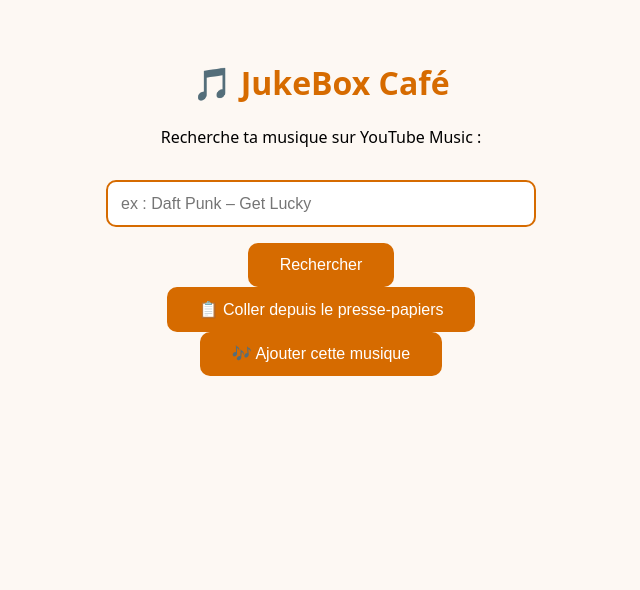
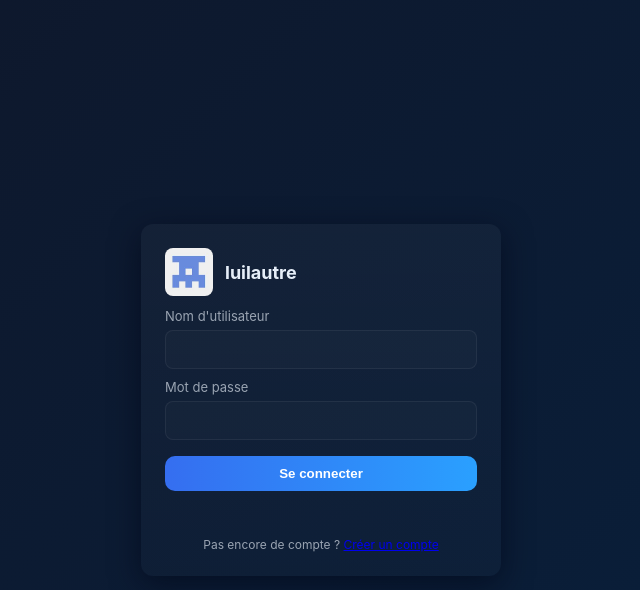
Before and after one commit to luilautre/login, a website: page public/index.html in a window 1280 px wide. Shown: the whole page, without its empty margins (319-959 px from the left). Drawn offline with Linux system fonts and the light colour scheme.

Commit message:
Revamp index.html for login interface

```diff
--- a/public/index.html
+++ b/public/index.html
@@ -1,78 +1,34 @@
 <!DOCTYPE html>
 <html lang="fr">
 <head>
-<meta charset="UTF-8">
-<meta name="viewport" content="width=device-width, initial-scale=1.0">
-<title>JukeBox Café</title>
-<style>
-  body {
-    font-family: system-ui, sans-serif;
-    background: #fdf8f3;
-    text-align: center;
-    padding: 2em;
-  }
-  h1 { color: #d66b00; }
-  input {
-    width: 90%;
-    max-width: 400px;
-    padding: 0.8em;
-    margin: 1em 0;
-    border: 2px solid #d66b00;
-    border-radius: 10px;
-    font-size: 1em;
-  }
-  button {
-    background: #d66b00;
-    color: #fff;
-    border: none;
-    padding: 0.8em 2em;
-    border-radius: 10px;
-    font-size: 1em;
-    cursor: pointer;
-  }
-  button:hover { background: #ff7f00; }
-</style>
+  <meta charset="UTF-8">
+  <meta name="viewport" content="width=device-width, initial-scale=1.0">
+  <title>luilautre | Connexion</title>
+  <link rel="stylesheet" href="styles.css">
 </head>
 <body>
-  <h1>🎵 JukeBox Café</h1>
-  <p>Recherche ta musique sur YouTube Music :</p>
-
-  <input id="search" type="text" placeholder="ex : Daft Punk – Get Lucky">
-  <br>
-  <button onclick="searchYTMusic()">Rechercher</button>
-  <br>
-  <button onclick="pasteLink()">📋 Coller depuis le presse-papiers</button>
-  <br>
-  <button onclick="addMusic()">🎶 Ajouter cette musique</button>
-
-  <script>
-    function searchYTMusic() {
-      const query = encodeURIComponent(document.getElementById('search').value.trim());
-      if (!query) return;
-      window.open(`https://music.youtube.com/search?q=${query}`, '_blank');
-    }
-
-    async function pasteLink() {
-      const text = await navigator.clipboard.readText();
-      document.getElementById('search').value = text;
-    }
-
-    function addMusic() {
-      const link = document.getElementById('search').value.trim();
-      const params = new URLSearchParams(window.location.search);
-      const cafe = params.get('café') || 'default';
-
-      if (!link.startsWith('http')) {
-        alert("Entre un lien YouTube valide !");
-        return;
-      }
-
-      fetch(`/add?café=${encodeURIComponent(cafe)}&link=${encodeURIComponent(link)}`)
-        .then(res => res.ok
-          ? alert("✅ Ta musique a été ajoutée !")
-          : alert("❌ Erreur d’ajout"))
-        .catch(() => alert("⚠️ Erreur réseau"));
-    }
-  </script>
+  <div class="centered">
+    <div class="card">
+      <div class="brand">
+        <img src="images/logo.png" alt="Logo">
+        <h1>luilautre</h1>
+      </div>
+      <form action="/login" method="POST">
+        <label>
+          <span>Nom d'utilisateur</span>
+          <input type="text" name="username" required>
+        </label>
+        <label>
+          <span>Mot de passe</span>
+          <input type="password" name="password" required>
+        </label>
+        <button type="submit">Se connecter</button>
+        <div class="msg"></div>
+      </form>
+      <div class="small">
+        Pas encore de compte ? <a href="/register.html">Créer un compte</a>
+      </div>
+    </div>
+  </div>
 </body>
 </html>
```
